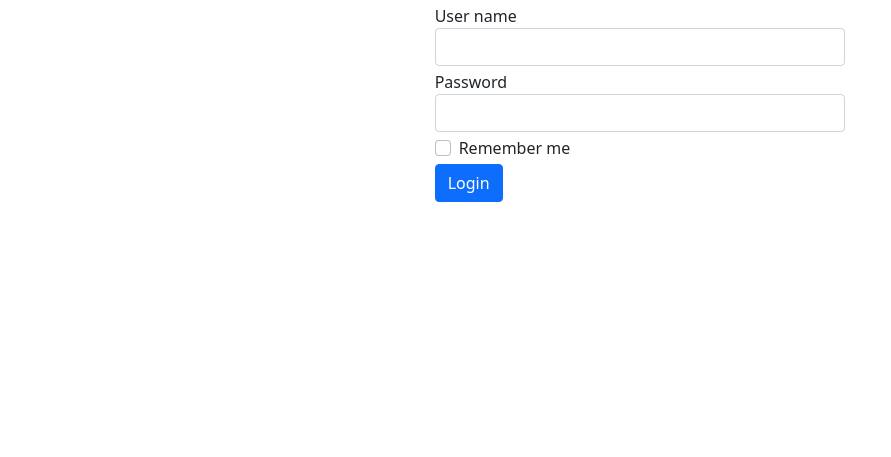
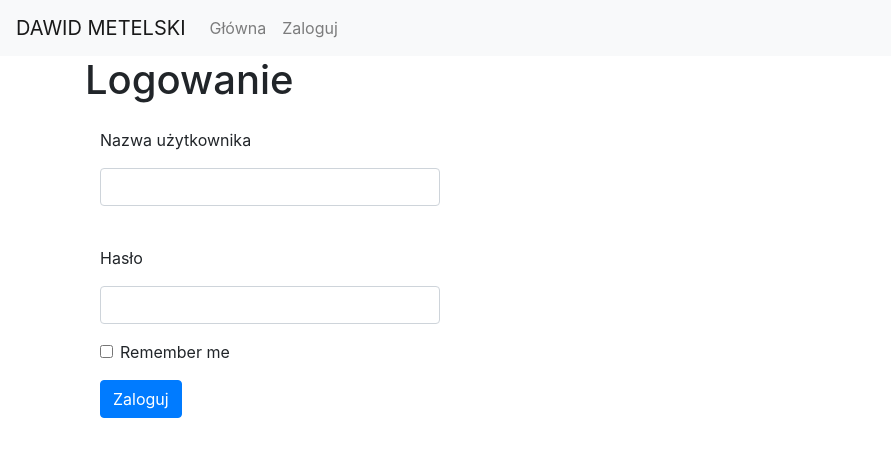
Before and after one commit to dawid628/medical-data-store-management-flask, a Flask app: page /login in a window 1280 px wide. Shown: the top 457 px of the page, without its empty margins (0-891 px from the left). Run offline with Flask 3, Linux system fonts and the light colour scheme; some libraries are stand-ins or nearby versions.

Commit message:
users management

```diff
--- a/app.py
+++ b/app.py
@@ -1,8 +1,8 @@
-from flask import Flask, render_template, url_for, request, redirect
+from flask import Flask, render_template, url_for, request, redirect, flash
 from flask_sqlalchemy import SQLAlchemy
-from flask_login import LoginManager, login_user, logout_user
+from flask_login import LoginManager, login_user, logout_user, current_user
 from safety import is_safe_url
-from forms import LoginForm
+from forms import LoginForm, UserForm, EditUserForm
 
 
 app = Flask(__name__)
@@ -43,34 +43,92 @@ def init():
     return '<h1>Initial configuration done!</h1>'
 
 
-@app.route('/', methods=['GET', 'POST'])
-def index():
-    return 'fWorld'
-
-
+##### user routing #####
 @app.route('/login', methods=['GET', 'POST'])
 def login():
     form = LoginForm()
-
     if form.validate_on_submit():
         user = User.query.filter(User.name == form.name.data).first()
-        if user != None and User.verify_password(user.password, form.password.data):
-            login_user(user, remember = form.remember.data)
-
-            next = request.args.get('next')
-            if next and is_safe_url(next):
-                return redirect(next)
-
-            return 'jestes zalogowany mistrzu'
-
-    return render_template('login.html', form=form)
+        if user and User.verify_password(user.password, form.password.data):
+            login_user(user, remember=form.remember.data)
+            next_page = request.args.get('next')
+            if next_page and is_safe_url(next_page):
+                return redirect(next_page)
+            return redirect(url_for('index'))  # Przekierowuje do strony głównej po zalogowaniu
+    return render_template('login.html', form = form)
 
 
 @app.route('/logout')
 def logout():
     logout_user()
-    return '<h1>You are logged out</h1>'
+    return redirect(url_for('index'))
 
+
+##### users management #####
+@app.route('/users')
+def users():
+    users = User.query.all()
+    return render_template('users.html', users = users)
+
+
+@app.route('/delete_user/<int:user_id>')
+def delete_user(user_id):
+    user = User.query.get(user_id)
+    if user:
+        db.session.delete(user)
+        db.session.commit()
+        flash('Użytkownik został usunięty.', 'success')
+    else:
+        flash('Użytkownik nie został znaleziony.', 'warning')
+
+    return redirect(url_for('users'))
+
+
+@app.route('/new_user', methods=['GET', 'POST'])
+def new_user():
+    form = UserForm()
+    if form.validate_on_submit():
+        existing_user = User.query.filter((User.name == form.name.data) | (User.email == form.email.data)).first()
+        if existing_user:
+            if existing_user.name == form.name.data:
+                flash('Nazwa użytkownika już istnieje.', 'warning')
+            if existing_user.email == form.email.data:
+                flash('Email już istnieje w systemie.', 'warning')
+            return render_template('new_user.html', form = form)
+        new_user = User(
+            name=form.name.data,
+            first_name=form.first_name.data,
+            last_name=form.last_name.data,
+            email=form.email.data,
+            password=User.get_hashed_password(form.password.data)  # Hashowanie hasła
+        )
+        db.session.add(new_user)
+        db.session.commit()
+        flash('Rejestracja zakończona sukcesem!', 'success')
+        return redirect(url_for('login'))
+    return render_template('new_user.html', form = form)
+
+
+@app.route('/edit_user/<int:user_id>', methods=['GET', 'POST'])
+def edit_user(user_id):
+    user = User.query.get(user_id)
+    form = EditUserForm(obj=user)
+    if user:
+        if form.validate_on_submit():
+            form.populate_obj(user)
+            db.session.commit()
+            flash('Dane użytkownika zostały zaktualizowane.', 'success')
+            return redirect(url_for('edit_user', user_id=user.id))
+        return render_template('edit_user.html', form = form, user = user)
+    else:
+        flash('Nie znaleziono użytkownika o podanym identyfikatorze.', 'warning')
+        return redirect(url_for('users'))
+
+
+##### app routing #####
+@app.route('/', methods=['GET', 'POST'])
+def index():
+    return render_template('index.html', current_user = current_user)
 
 # @app.route('/docs')
 # @login_required
--- a/forms.py
+++ b/forms.py
@@ -1,7 +1,24 @@
 from flask_wtf import FlaskForm
-from wtforms import StringField, PasswordField, BooleanField
+from wtforms import StringField, PasswordField, BooleanField, SubmitField, validators
+from flask_wtf import FlaskForm
+from wtforms.validators import DataRequired, Email, Length
 
 class LoginForm(FlaskForm):
-    name = StringField('User name')
-    password = PasswordField('Password')
+    name = StringField('Nazwa użytkownika')
+    password = PasswordField('Hasło')
     remember = BooleanField('Remember me')
+
+class UserForm(FlaskForm):
+    name = StringField('Nazwa użytkownika', validators=[DataRequired(), Length(min=4, max=50)])
+    first_name = StringField('Imie', validators=[DataRequired(), Length(max=50)])
+    last_name = StringField('Nazwisko', validators=[DataRequired(), Length(max=50)])
+    email = StringField('Email', validators=[DataRequired(), Email()])
+    password = PasswordField('Hasło', validators=[DataRequired(), Length(min=5, max=100)])
+    submit = SubmitField('Utwórz')
+
+class EditUserForm(FlaskForm):
+    name = StringField('Nazwa użytkownika', render_kw={'readonly': True})
+    email = StringField('Email', validators=[DataRequired(), Email()])
+    first_name = StringField('Imie', validators=[DataRequired()])
+    last_name = StringField('Nazwisko', validators=[DataRequired()])
+    submit = SubmitField('Zapisz')
--- /dev/null
+++ b/templates/base.html
@@ -0,0 +1,26 @@
+{% from "macros.html" import show_all_message, show_all_flash_messages %}
+<!doctype html>
+<html lang="en">
+  <head>
+    <!-- Required meta tags -->
+    <meta charset="utf-8">
+    <meta name="viewport" content="width=device-width, initial-scale=1, shrink-to-fit=no">
+
+    <!-- Bootstrap CSS -->
+    <link rel="stylesheet" href="https://cdn.jsdelivr.net/npm/bootstrap@4.0.0/dist/css/bootstrap.min.css" integrity="sha384-Gn5384xqQ1aoWXA+058RXPxPg6fy4IWvTNh0E263XmFcJlSAwiGgFAW/dAiS6JXm" crossorigin="anonymous">
+
+    <title>{% block title %} {% endblock %}</title>
+  </head>
+  <body>
+    {%include "menu.html" %}
+
+    {{ show_all_flash_messages() }}
+
+    {% block content %} {% endblock %}
+    <!-- Optional JavaScript -->
+    <!-- jQuery first, then Popper.js, then Bootstrap JS -->
+    <script src="https://code.jquery.com/jquery-3.2.1.slim.min.js" integrity="sha384-KJ3o2DKtIkvYIK3UENzmM7KCkRr/rE9/Qpg6aAZGJwFDMVNA/GpGFF93hXpG5KkN" crossorigin="anonymous"></script>
+    <script src="https://cdn.jsdelivr.net/npm/popper.js@1.12.9/dist/umd/popper.min.js" integrity="sha384-ApNbgh9B+Y1QKtv3Rn7W3mgPxhU9K/ScQsAP7hUibX39j7fakFPskvXusvfa0b4Q" crossorigin="anonymous"></script>
+    <script src="https://cdn.jsdelivr.net/npm/bootstrap@4.0.0/dist/js/bootstrap.min.js" integrity="sha384-JZR6Spejh4U02d8jOt6vLEHfe/JQGiRRSQQxSfFWpi1MquVdAyjUar5+76PVCmYl" crossorigin="anonymous"></script>
+  </body>
+</html>
--- a/templates/login.html
+++ b/templates/login.html
@@ -1,61 +1,29 @@
-<!doctype html>
-<html lang="en">
-<head>
-    <!-- Required meta tags -->
-    <meta charset="utf-8">
-    <meta name="viewport" content="width=device-width, initial-scale=1">
-    <!-- Bootstrap CSS -->
-    <link href="https://cdn.jsdelivr.net/npm/bootstrap@5.0.0-beta2/dist/css/bootstrap.min.css"
-          rel="stylesheet"
-          integrity="sha384-BmbxuPwQa2lc/FVzBcNJ7UAyJxM6wuqIj61tLrc4wSX0szH/Ev+nYRRuWlolflfl"
-          crossorigin="anonymous">
-    <title>Login</title>
-</head>
-<body>
-    <!-- Flash messages -->
-    {% for message in get_flashed_messages() %}
-    <div class="alert alert-warning alert-dismissible fade show" role="alert">
-        <strong>{{ message }}</strong>
-        <button type="button" class="btn-close" data-bs-dismiss="alert" aria-label="Close"></button>
+{% extends "base.html" %}
+
+{% block title %}
+    Logowanie
+{% endblock %}
+
+{% block content %}
+<div class="container">
+    <div class="row mb-3">
+        <div class="col-12 col-lg-auto h1">Logowanie</div>
     </div>
-    {% endfor %}
-
-    <!-- Grid row -->
-    <div class="row d-flex justify-content-center">
-        <!-- Grid column -->
-        <div class="col-md-4">
-            <form method="POST">
+    <form id="login_form" action="{{ url_for('login') }}" method="POST" class="form col-4">
         {{ form.csrf_token }}
-                <div class="form-row align-items-center">
-                    <div class="col-auto my-1">
-                        <label class="sr-only" for="inlineFormInputName">{{ form.name.label }}</label>
-                        {{ form.name(class="form-control") }}
+        <div class="form-group">
+                <label for="name">{{ form.name.label }}</label>
+                {{ form.name(class="form-control") }}<br>
         </div>
-                    <div class="col-auto my-1">
-                        <label class="sr-only" for="inlineFormInputGroupUsername">{{ form.password.label }}</label>
+        <div class="form-group">
+                <label for="password">{{ form.password.label }}</label>
                 {{ form.password(class="form-control") }}
         </div>
-                    <div class="col-auto my-1">
-                        <div class="form-check">
+        <div class="form-check mb-3">
                 {{ form.remember(class="form-check-input") }}
-                            <label class="form-check-label" for="autoSizingCheck2">
-                                {{ form.remember.label }}
-                            </label>
+                {{ form.remember.label(class="form-check-label") }}
         </div>
-                    </div>
-                    <div class="col-auto my-1">
-                        <button type="submit" class="btn btn-primary">Login</button>
-                    </div>
-                </div>
+        <button type="submit" class="btn btn-primary">Zaloguj</button>
     </form>
 </div>
-        <!-- End Grid column -->
-    </div>
-    <!-- End Grid row -->
-
-    <!-- Bootstrap JS, including Popper -->
-    <script src="https://cdn.jsdelivr.net/npm/bootstrap@5.0.0-beta2/dist/js/bootstrap.bundle.min.js"
-            integrity="sha384-b5kHyXgcpbZJO/tY9Ul7kGkf1S0CWuKcCD38l8YkeH8z8QjE0GmW1gYU5S9FOnJ0"
-            crossorigin="anonymous"></script>
-</body>
-</html>
+{% endblock %}
--- /dev/null
+++ b/templates/macros.html
@@ -0,0 +1,14 @@
+{% macro show_flash_message(message, category) %}
+<div class="alert alert-{{ category }} alert-dismissible fade show" role="alert">
+   {{ message }}
+    <button type="button" class="close" data-dismiss="alert" aria-label="Close">
+      <span aria-hidden="true">&times;</span>
+    </button>
+</div>
+{% endmacro %}
+
+{% macro show_all_flash_messages() %}
+    {% for category, message in get_flashed_messages(with_categories=true) %}
+        {{ show_flash_message(message, category) }}
+    {% endfor %}
+{% endmacro %}
--- /dev/null
+++ b/templates/menu.html
@@ -0,0 +1,36 @@
+<nav class="navbar navbar-expand-lg navbar-light bg-light">
+    <a class="navbar-brand" href="{{ url_for('index') }}">DAWID METELSKI</a>
+    <button class="navbar-toggler" type="button" data-toggle="collapse" data-target="#navbarSupportedContent" aria-controls="navbarSupportedContent" aria-expanded="false" aria-label="Toggle navigation">
+      <span class="navbar-toggler-icon"></span>
+    </button>
+
+    <div class="collapse navbar-collapse" id="navbarSupportedContent">
+      <ul class="navbar-nav mr-auto">
+        <li class="nav-item">
+          <a class="nav-link {{ 'active' if active_menu=='home' }}" href="{{ url_for('index') }}">Główna</a>
+        </li>
+        {% if current_user.is_authenticated %}
+        <li class="nav-item dropdown">
+          <a class="nav-link dropdown-toggle" href="#" id="navbarDropdown" role="button"
+          data-toggle="dropdown" aria-expanded="false">
+          Użytkownicy
+          </a>
+          <ul class="dropdown-menu" aria-labelledby="navbarDropdown">
+            <li><a class="dropdown-item" href="{{ url_for('users') }}">Lista użytkowników</a></li>
+            <li><a class="dropdown-item" href="{{ url_for('new_user') }}">Nowy użytkownik</a></li>
+          </ul>
+          </li>
+        {% endif %}
+        {% if current_user.is_anonymous %}
+        <li class="nav-item">
+          <a class="nav-link {{ 'active' if active_menu=='login' }}" href="{{ url_for('login') }}">Zaloguj</a>
+        </li>
+        {% endif %}
+        {% if current_user.is_authenticated %}
+        <li class="nav-item">
+          <a class="nav-link {{ 'active' if active_menu=='logout' }}" href="{{ url_for('logout') }}">Wyloguj</a>
+        </li>
+        {% endif %}
+      </ul>
+    </div>
+  </nav>
```
Also changed, not shown: templates/edit_user.html (added, +43 -0 lines), templates/index.html (added, +26 -0 lines), templates/new_user.html (added, +36 -0 lines), templates/users.html (added, +69 -0 lines), data/database.db. Lines whose indentation alone changed are shown as unchanged.
